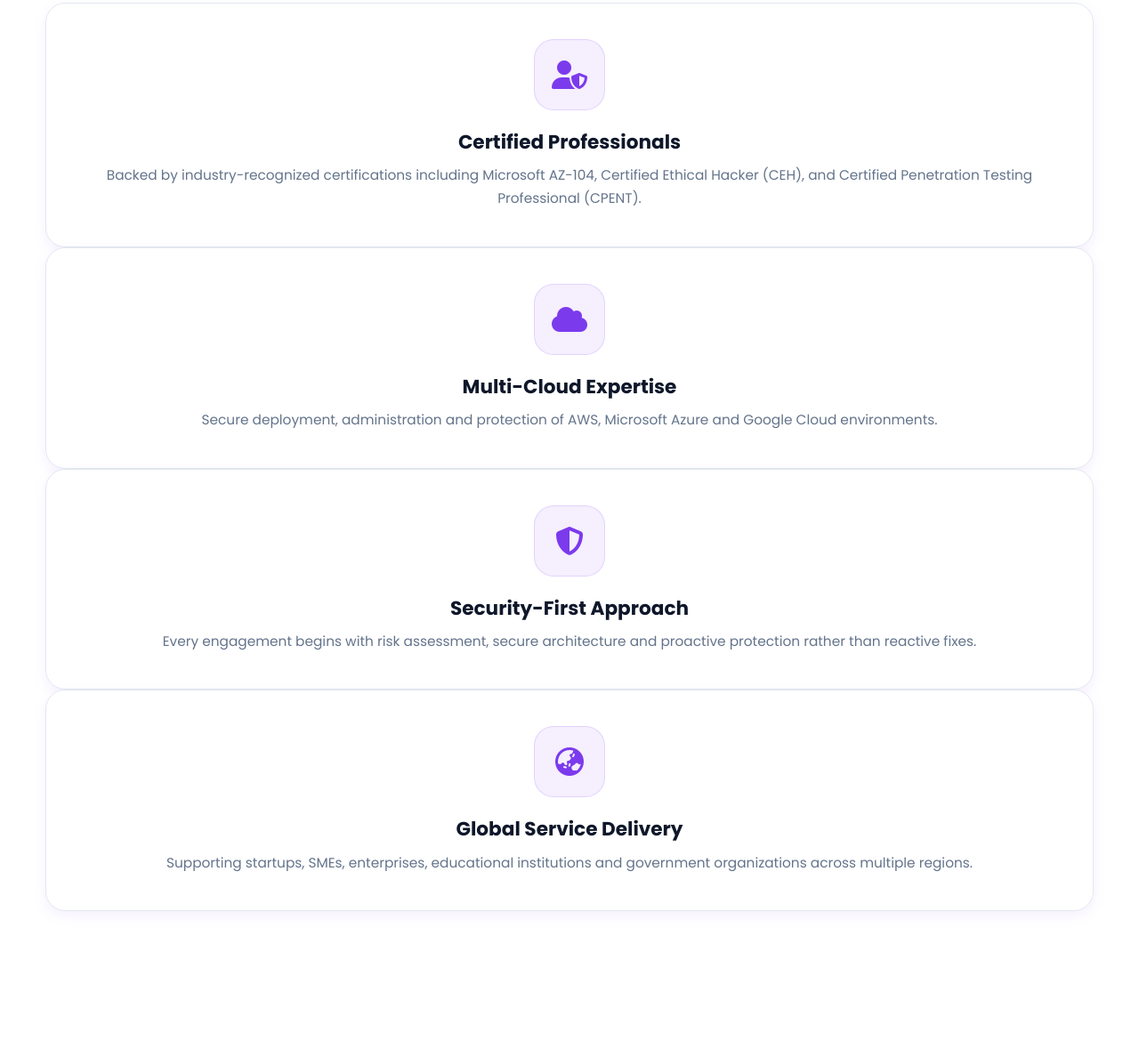
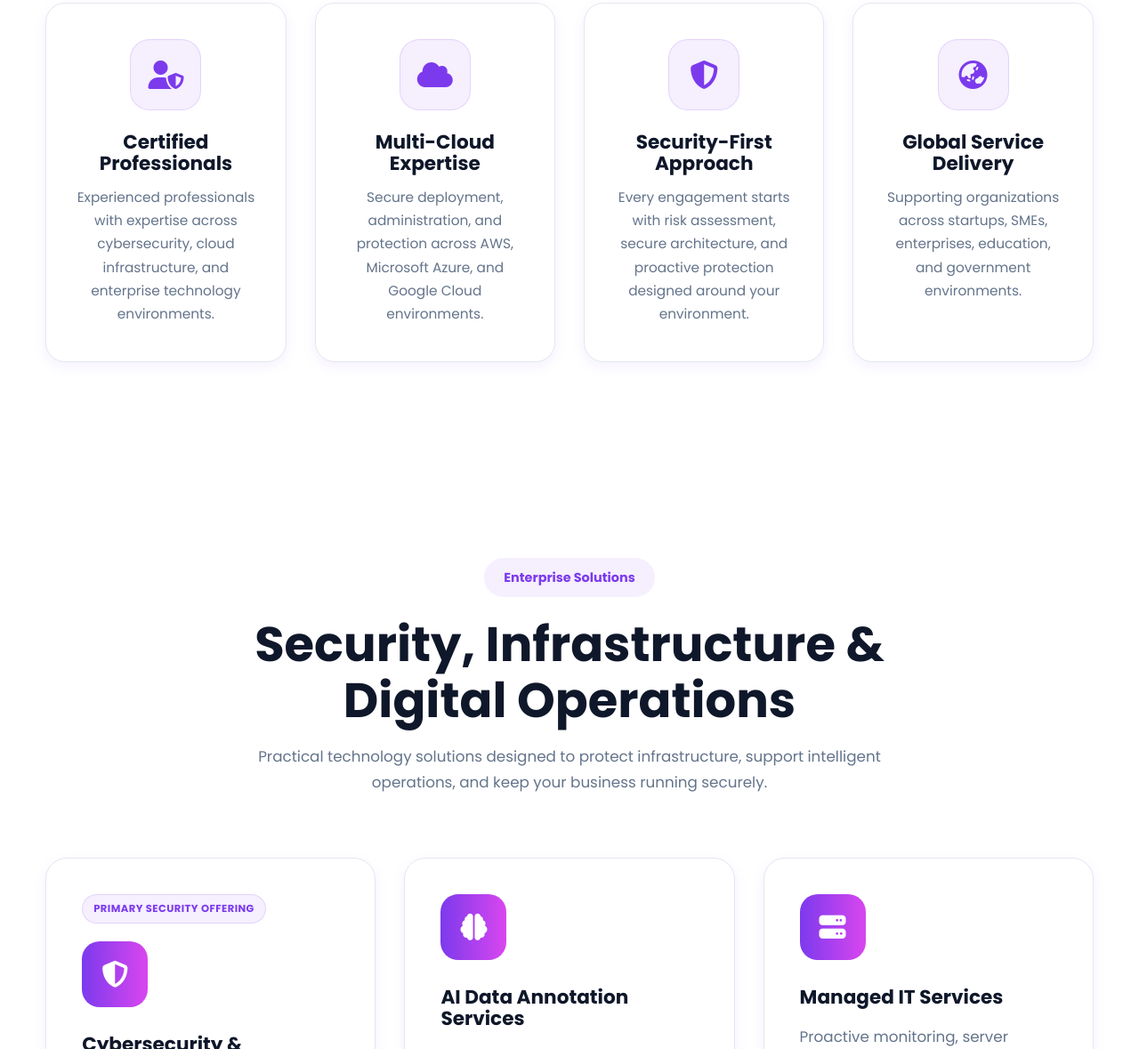
Before and after one commit to reconsoul/intrudercode, a plain HTML site: page index.html in a window 1280 px wide. Shown: the part 1621-2800 px from the top of the page at 89% size. Drawn offline with Linux system fonts and the light colour scheme.

Commit message:
Sprint 1 — Shared Core / Global Components. v1.5

```diff
--- a/css/responsive.css
+++ b/css/responsive.css
@@ -188,20 +188,20 @@
        TRUSTED EXPERTISE
     ===================================================== */
 
-    .expertise-grid{
+    .trust-grid {
 
-        grid-template-columns:repeat(2,1fr);
+            grid-template-columns:
+                repeat(2, 1fr);
 
-        gap:24px;
+            gap: 24px;
 
-    }
+        }
 
-    .expert-card{
+    .trust-card {
 
-        padding:35px 28px;
+            padding: 35px 28px;
 
-    }
-
+        }
     /* =====================================================
        CORE SOLUTIONS
     ===================================================== */
@@ -611,9 +611,9 @@
        TRUSTED EXPERTISE
     ===================================================== */
 
-    .expertise-grid{
+    .trust-grid {
 
-        grid-template-columns:1fr;
+        grid-template-columns: 1fr;
 
     }
 
--- a/css/style.css
+++ b/css/style.css
@@ -1444,6 +1444,35 @@ body.menu-open{
 
 }
 
+.solution-label {
+
+    display: inline-flex;
+
+    align-self: flex-start;
+
+    margin-bottom: 20px;
+
+    padding: 6px 12px;
+
+    border-radius: 999px;
+
+    background: var(--primary-08);
+
+    color: var(--primary);
+
+    border:
+        1px solid var(--primary-15);
+
+    font-size: .72rem;
+
+    font-weight: 700;
+
+    letter-spacing: .04em;
+
+    text-transform: uppercase;
+
+}
+
 /* ==========================================================
    HERO CONTENT
 ========================================================== */
@@ -1798,6 +1827,42 @@ body.menu-open{
 .industry-card p {
 
     margin: 0;
+
+}
+
+.industry-arrow {
+
+    display: inline-flex;
+
+    align-items: center;
+
+    justify-content: center;
+
+    width: 36px;
+
+    height: 36px;
+
+    margin-top: 20px;
+
+    border-radius: 50%;
+
+    background: var(--primary-08);
+
+    color: var(--primary);
+
+    transition: var(--transition);
+
+}
+
+
+.industry-card:hover .industry-arrow {
+
+    background: var(--primary);
+
+    color: var(--white);
+
+    transform:
+        translateX(4px);
 
 }
 
@@ -2512,16 +2577,6 @@ body.menu-open{
 
 }
 
-.industry-grid{
-
-    display:grid;
-
-    grid-template-columns:repeat(3,1fr);
-
-    gap:26px;
-
-}
-
 .industry-item{
 
     background:var(--surface);
@@ -2573,16 +2628,6 @@ body.menu-open{
     color:var(--primary);
 
     font-size:24px;
-
-}
-
-.industry-item span{
-
-    font-size:1.05rem;
-
-    font-weight:600;
-
-    color:var(--text);
 
 }
 
@@ -2592,37 +2637,44 @@ body.menu-open{
 
 .trust-card,
 .solution-card,
-.industry-item{
-
-    position:relative;
-
-    overflow:hidden;
+.industry-card {
+
+    position: relative;
+
+    overflow: hidden;
 
 }
 
 .trust-card::before,
 .solution-card::before,
-.industry-item::before{
-
-    content:"";
-
-    position:absolute;
-
-    top:0;
-
-    left:-120%;
-
-    width:60%;
-
-    height:100%;
-
-    background: linear-gradient(
-        90deg,
-        var(--primary),
-        var(--accent)
-);
-
-    transform:skewX(-25deg);
+.trust-card:hover::before,
+.solution-card:hover::before,
+.industry-card::before {
+
+    content: "";
+
+    position: absolute;
+
+    top: 0;
+
+    left: -120%;
+
+    width: 45%;
+
+    height: 100%;
+
+    opacity: .35;
+
+    background:
+        linear-gradient(
+            90deg,
+            transparent,
+            var(--primary),
+            transparent
+        );
+
+    transform:
+        skewX(-25deg);
 
 }
 
--- a/index.html
+++ b/index.html
@@ -681,7 +681,7 @@
      TRUSTED EXPERTISE
 ======================================================= -->
 
-<section class="trusted-expertise">
+<section class="trust" id="trust">
 
     <div class="container">
 
@@ -704,7 +704,7 @@
 
         </div>
 
-        <div class="expertise-grid">
+        <div class="trust-grid">
 
             <!-- Card -->
 
@@ -724,9 +724,11 @@
 
                 <p>
 
-                    Backed by industry-recognized certifications including
-                    Microsoft AZ-104, Certified Ethical Hacker (CEH),
-                    and Certified Penetration Testing Professional (CPENT).
+                    <p>
+                        Experienced professionals with expertise across
+                        cybersecurity, cloud infrastructure, and enterprise
+                        technology environments.
+                    </p>
 
                 </p>
 
@@ -750,8 +752,11 @@
 
                 <p>
 
-                    Secure deployment, administration and protection of
-                    AWS, Microsoft Azure and Google Cloud environments.
+                    <p>
+                        Secure deployment, administration, and protection
+                        across AWS, Microsoft Azure, and Google Cloud
+                        environments.
+                    </p>
 
                 </p>
 
@@ -775,9 +780,11 @@
 
                 <p>
 
-                    Every engagement begins with risk assessment,
-                    secure architecture and proactive protection
-                    rather than reactive fixes.
+                    <p>
+                        Every engagement starts with risk assessment,
+                        secure architecture, and proactive protection
+                        designed around your environment.
+                    </p>
 
                 </p>
 
@@ -801,9 +808,10 @@
 
                 <p>
 
-                    Supporting startups, SMEs, enterprises,
-                    educational institutions and government
-                    organizations across multiple regions.
+                    <p>
+                        Supporting organizations across startups, SMEs,
+                        enterprises, education, and government environments.
+                    </p>
 
                 </p>
 
@@ -854,6 +862,10 @@
             <!-- =============================== -->
 
             <article class="solution-card solution-card-primary">
+
+                 <span class="solution-label">
+                    Primary Security Offering
+                </span>
 
                 <div class="solution-icon">
 
@@ -1059,6 +1071,13 @@
 
             <article class="industry-card">
 
+                <span class="industry-arrow">
+                    <i
+                        class="fa-solid fa-arrow-right"
+                        aria-hidden="true"
+                    ></i>
+                </span>
+
                 <div class="industry-icon">
 
                     <i
```
